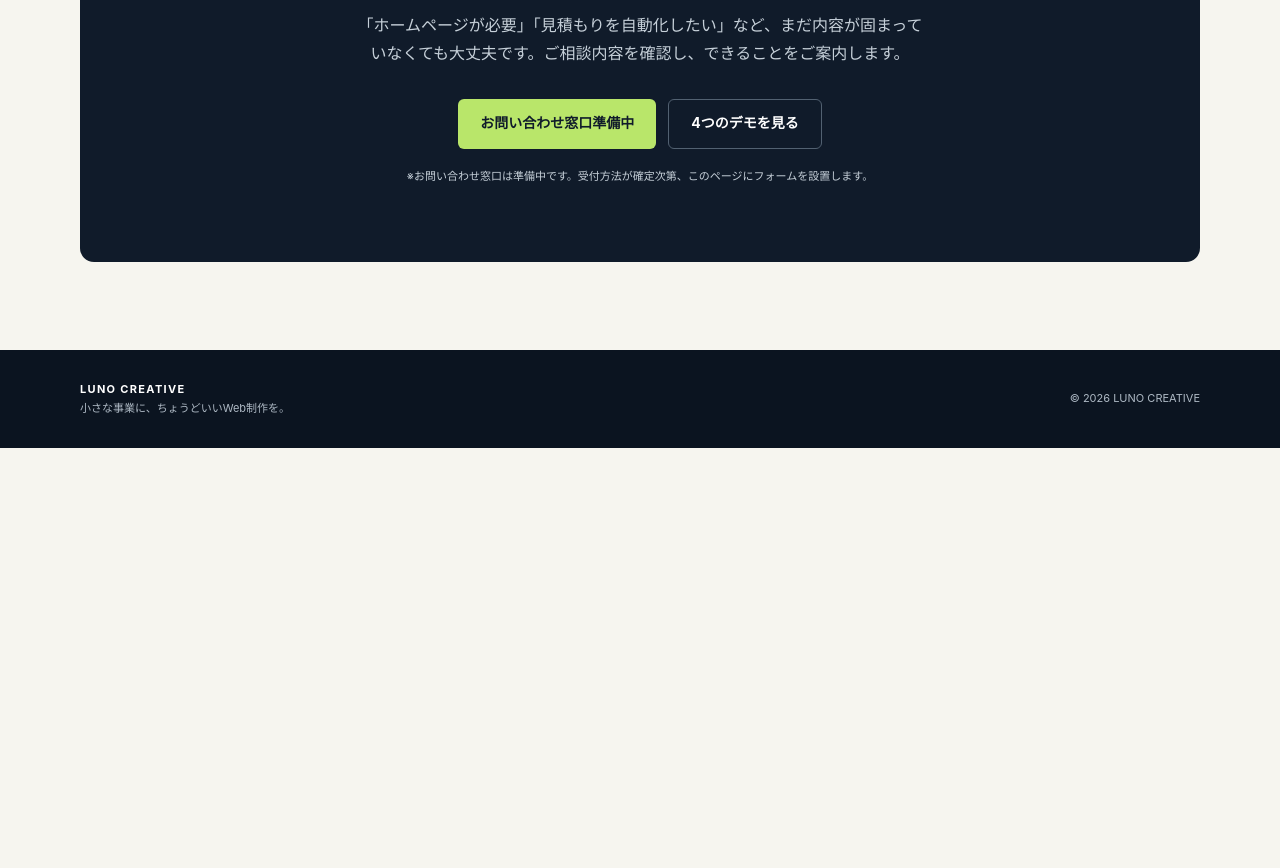
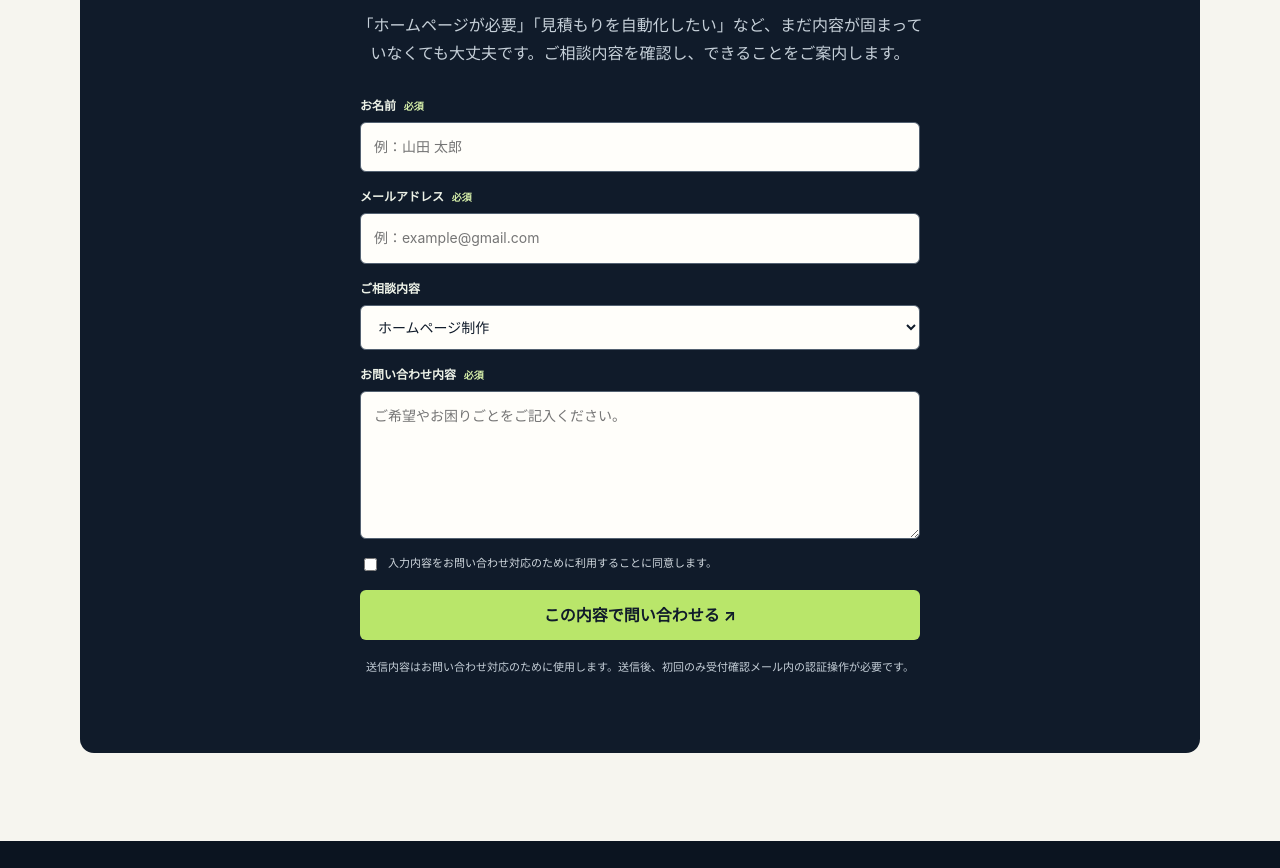
Before and after one commit to luno-creative/luno-creative.github.io, a plain HTML site: page index.html in a window 1280 px wide. Shown: the part 4055-4923 px from the top of the page. Before the commit the page ends 4503 px from the top, so only its background shows below. Drawn offline with Linux system fonts and the light colour scheme.

Commit message:
Add contact form to official landing page

```diff
--- a/index.html
+++ b/index.html
@@ -96,6 +96,15 @@
     .cta h2{margin-top:12px}
     .cta p{color:#c6d0d9;max-width:570px;margin:0 auto}
     .cta .actions{justify-content:center}
+    .contact-form{width:min(100%,560px);margin:28px auto 0;text-align:left}
+    .form-field{margin:14px 0}
+    .form-field label{display:block;font-size:12px;font-weight:750;margin-bottom:6px;color:#edf2e8}
+    .form-field label span{font-size:10px;color:#d5eea9;margin-left:5px}
+    .form-field input,.form-field select,.form-field textarea{display:block;width:100%;padding:12px 13px;border:1px solid #536171;border-radius:6px;background:#fffefa;color:#101b2a;font:inherit;font-size:14px}
+    .form-field textarea{resize:vertical}
+    .privacy-check{display:flex;align-items:flex-start;gap:8px;color:#d1d9df;font-size:11px;line-height:1.6;margin:16px 0}
+    .privacy-check input{margin-top:3px}
+    .contact-submit{width:100%;border:0;cursor:pointer;font:inherit;font-weight:750}
     footer{background:#0b1420;color:#aeb9c4;padding:30px 0;font-size:11px}
     .foot{display:flex;justify-content:space-between;align-items:center;gap:15px}
     .foot a{color:#d9e2e8;text-decoration:none}
@@ -252,11 +261,35 @@
         <div class="eyebrow">LET'S TALK</div>
         <h2>まずは、やりたいことを<br>聞かせてください。</h2>
         <p>「ホームページが必要」「見積もりを自動化したい」など、まだ内容が固まっていなくても大丈夫です。ご相談内容を確認し、できることをご案内します。</p>
-        <div class="actions">
-          <span class="btn btn-primary" aria-disabled="true">お問い合わせ窓口準備中</span>
-          <a class="btn btn-ghost" href="#works">4つのデモを見る</a>
-        </div>
-        <p style="font-size:11px;margin-top:18px">※お問い合わせ窓口は準備中です。受付方法が確定次第、このページにフォームを設置します。</p>
+        <form class="contact-form" action="https://formsubmit.co/mobinyo1022@gmail.com" method="POST">
+          <input type="hidden" name="_subject" value="【LUNO CREATIVE】新しいお問い合わせ">
+          <input type="hidden" name="_template" value="table">
+          <input type="text" name="_honey" style="display:none">
+          <div class="form-field">
+            <label for="contact-name">お名前 <span>必須</span></label>
+            <input id="contact-name" type="text" name="お名前" placeholder="例：山田 太郎" autocomplete="name" required>
+          </div>
+          <div class="form-field">
+            <label for="contact-email">メールアドレス <span>必須</span></label>
+            <input id="contact-email" type="email" name="返信先メールアドレス" placeholder="例：example@gmail.com" autocomplete="email" required>
+          </div>
+          <div class="form-field">
+            <label for="contact-type">ご相談内容</label>
+            <select id="contact-type" name="ご相談内容">
+              <option value="ホームページ制作">ホームページ制作</option>
+              <option value="見積もり・業務効率化ツール">見積もり・業務効率化ツール</option>
+              <option value="既存サイトの改善">既存サイトの改善</option>
+              <option value="その他・まだ決まっていない">その他・まだ決まっていない</option>
+            </select>
+          </div>
+          <div class="form-field">
+            <label for="contact-message">お問い合わせ内容 <span>必須</span></label>
+            <textarea id="contact-message" name="お問い合わせ内容" rows="5" placeholder="ご希望やお困りごとをご記入ください。" required></textarea>
+          </div>
+          <label class="privacy-check"><input type="checkbox" required> 入力内容をお問い合わせ対応のために利用することに同意します。</label>
+          <button class="btn btn-primary contact-submit" type="submit">この内容で問い合わせる ↗</button>
+        </form>
+        <p style="font-size:11px;margin-top:18px">送信内容はお問い合わせ対応のために使用します。送信後、初回のみ受付確認メール内の認証操作が必要です。</p>
       </div>
     </div>
   </section>
```
